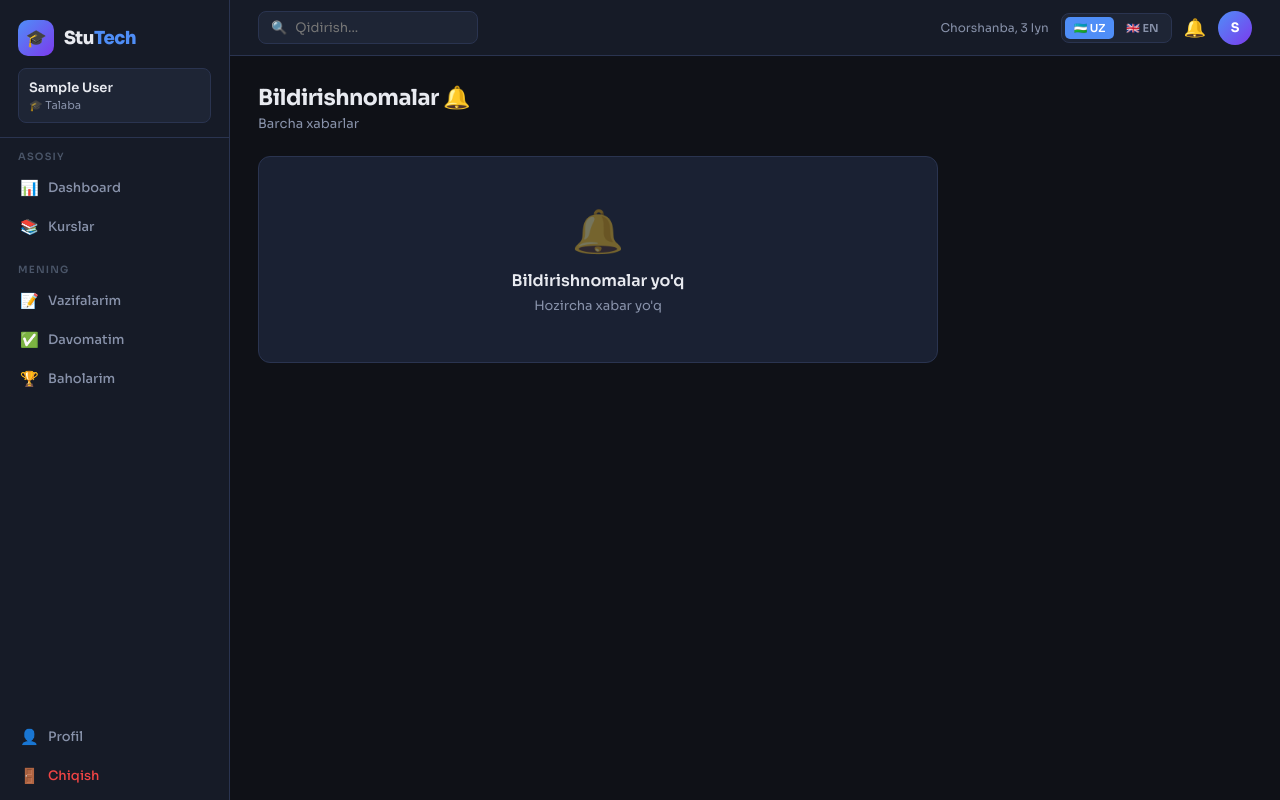
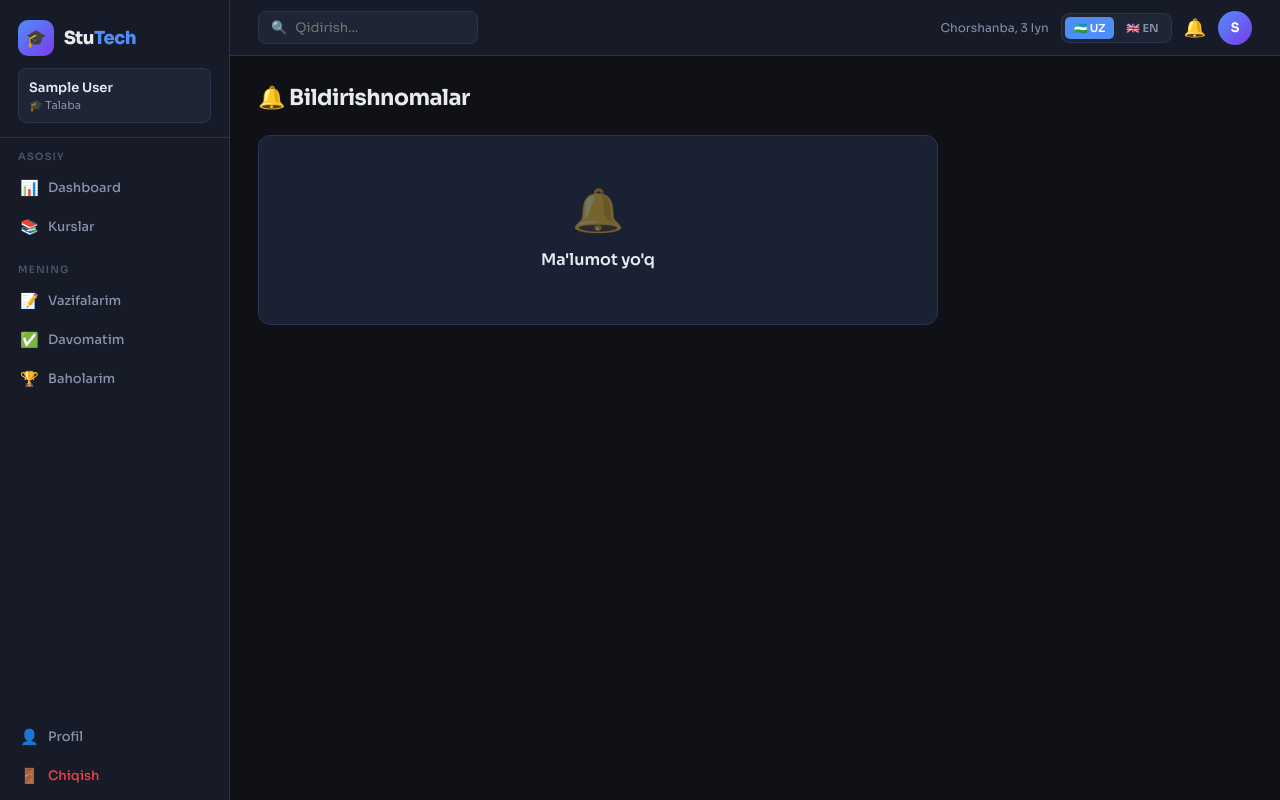
Before and after one commit to napasovdoniyor20050715/stutech-app, a Django app: page /notifications/ in a window 1280 px wide. Run offline with Django 5.2, Linux system fonts and the light colour scheme; the visitor is signed in with stand-in values (Sample User, id 1).

Commit message:
Update notifications.html

```diff
--- a/templates/accounts/notifications.html
+++ b/templates/accounts/notifications.html
@@ -1,35 +1,28 @@
 {% extends 'base.html' %}
-{% block title %}Bildirishnomalar{% endblock %}
+{% block title %}{% endblock %}
 {% block content %}
-<div class="ph">
-  <div class="ph-left"><h1>Bildirishnomalar 🔔</h1><p>Barcha xabarlar</p></div>
-</div>
+<div class="ph"><div class="ph-left"><h1>🔔 <span data-i18n="nav-notifications">Bildirishnomalar</span></h1></div></div>
 <div style="max-width:680px;">
   <div class="card">
     <div class="card-body-flush">
       {% for n in notifications %}
-      <a href="{% url 'notification_read' n.pk %}" style="display:flex;gap:14px;padding:16px 20px;border-bottom:1px solid rgba(42,52,80,.4);text-decoration:none;color:inherit;transition:background .15s;{% if not n.is_read %}background:rgba(79,142,247,.04);{% endif %}" onmouseover="this.style.background='rgba(255,255,255,.02)'" onmouseout="this.style.background='{% if not n.is_read %}rgba(79,142,247,.04){% endif %}'">
+      <a href="{% url 'notification_read' n.pk %}" style="display:flex;gap:14px;padding:16px 20px;border-bottom:1px solid rgba(42,52,80,.4);text-decoration:none;color:inherit;transition:background .15s;{% if not n.is_read %}background:rgba(79,142,247,.04);{% endif %}">
         <div style="width:36px;height:36px;border-radius:50%;flex-shrink:0;display:flex;align-items:center;justify-content:center;font-size:16px;
           {% if n.type == 'assignment' %}background:rgba(79,142,247,.15);
           {% elif n.type == 'grade' %}background:rgba(16,185,129,.15);
           {% elif n.type == 'submission' %}background:rgba(245,158,11,.15);
           {% else %}background:rgba(124,58,237,.15);{% endif %}">
-          {% if n.type == 'assignment' %}📝
-          {% elif n.type == 'grade' %}🏆
-          {% elif n.type == 'submission' %}📤
-          {% else %}ℹ️{% endif %}
+          {% if n.type == 'assignment' %}📝{% elif n.type == 'grade' %}🏆{% elif n.type == 'submission' %}📤{% else %}ℹ️{% endif %}
         </div>
         <div style="flex:1;">
           <div style="font-size:13px;font-weight:{% if not n.is_read %}600{% else %}400{% endif %};">{{ n.title }}</div>
           <div style="font-size:12px;color:var(--text2);margin-top:3px;line-height:1.5;">{{ n.message }}</div>
           <div style="font-size:11px;color:var(--text3);margin-top:5px;">{{ n.created_at|date:"d M Y H:i" }}</div>
         </div>
-        {% if not n.is_read %}
-        <div style="width:8px;height:8px;border-radius:50%;background:var(--accent);flex-shrink:0;margin-top:6px;"></div>
-        {% endif %}
+        {% if not n.is_read %}<div style="width:8px;height:8px;border-radius:50%;background:var(--accent);flex-shrink:0;margin-top:6px;"></div>{% endif %}
       </a>
       {% empty %}
-      <div class="empty"><div class="icon">🔔</div><h3>Bildirishnomalar yo'q</h3><p>Hozircha xabar yo'q</p></div>
+      <div class="empty"><div class="icon">🔔</div><h3 data-i18n="empty-no-data">Bildirishnomalar yo'q</h3></div>
       {% endfor %}
     </div>
   </div>
```
